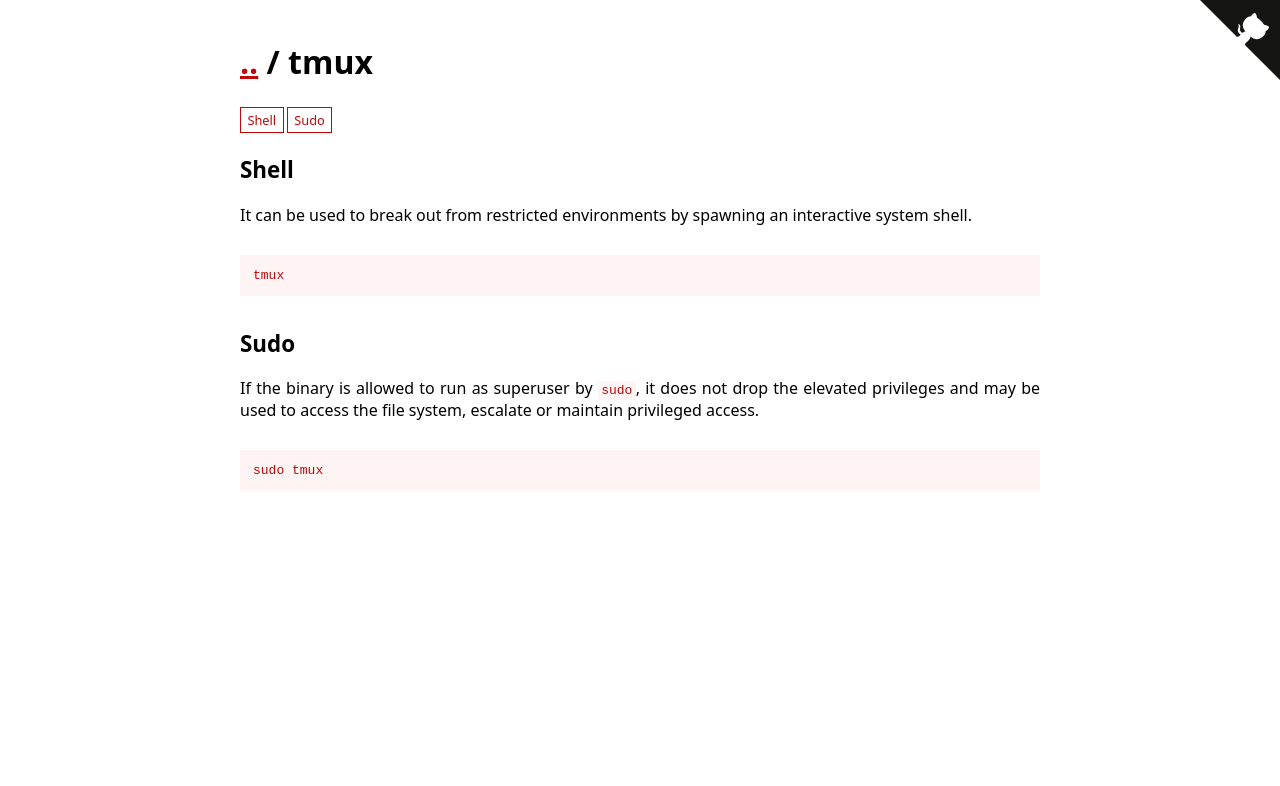
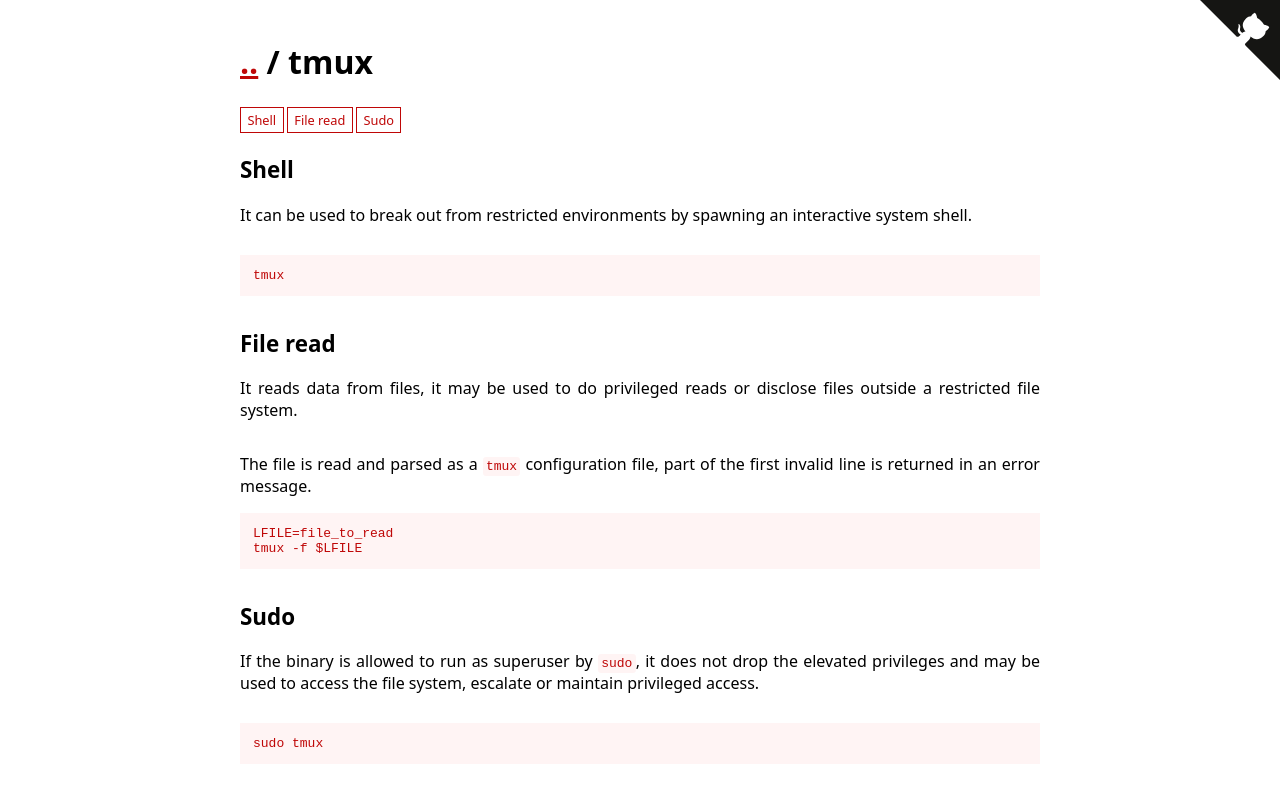
Before and after one commit to GTFOBins/GTFOBins.github.io, a Jekyll site: the page built from _gtfobins/tmux.md, in a window 1280 px wide. Shown: the top 786 px of the page. Built offline with Jekyll 4.4.1, drawn with Linux system fonts in a browser that asks for light colours.

Commit message:
Add tmux file-read

```diff
--- a/_gtfobins/tmux.md
+++ b/_gtfobins/tmux.md
@@ -1,5 +1,10 @@
 ---
 functions:
+  file-read:
+    - description: The file is read and parsed as a `tmux` configuration file, part of the first invalid line is returned in an error message.
+      code: |
+        LFILE=file_to_read
+        tmux -f $LFILE
   shell:
     - code: tmux
   sudo:
```
